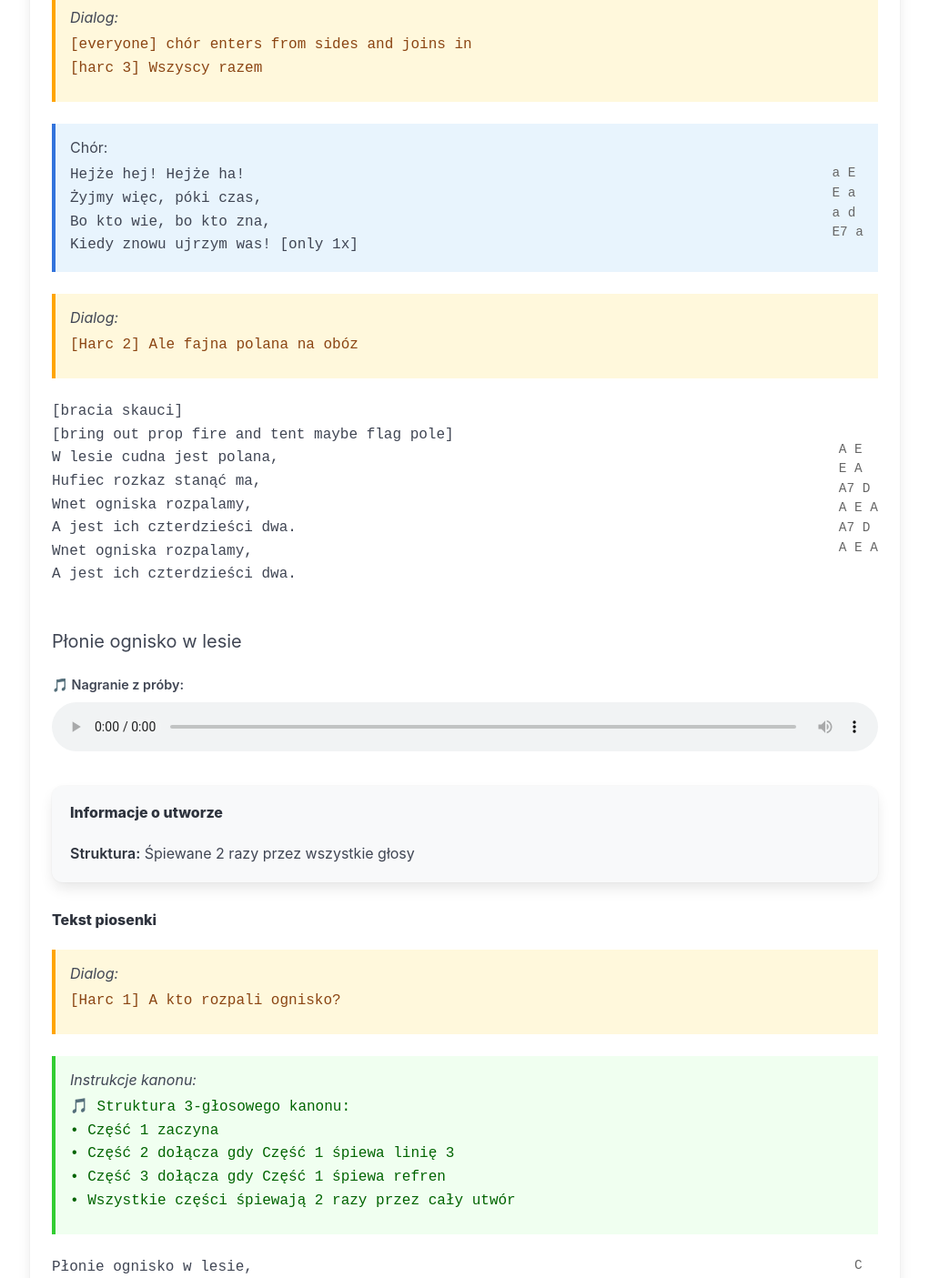
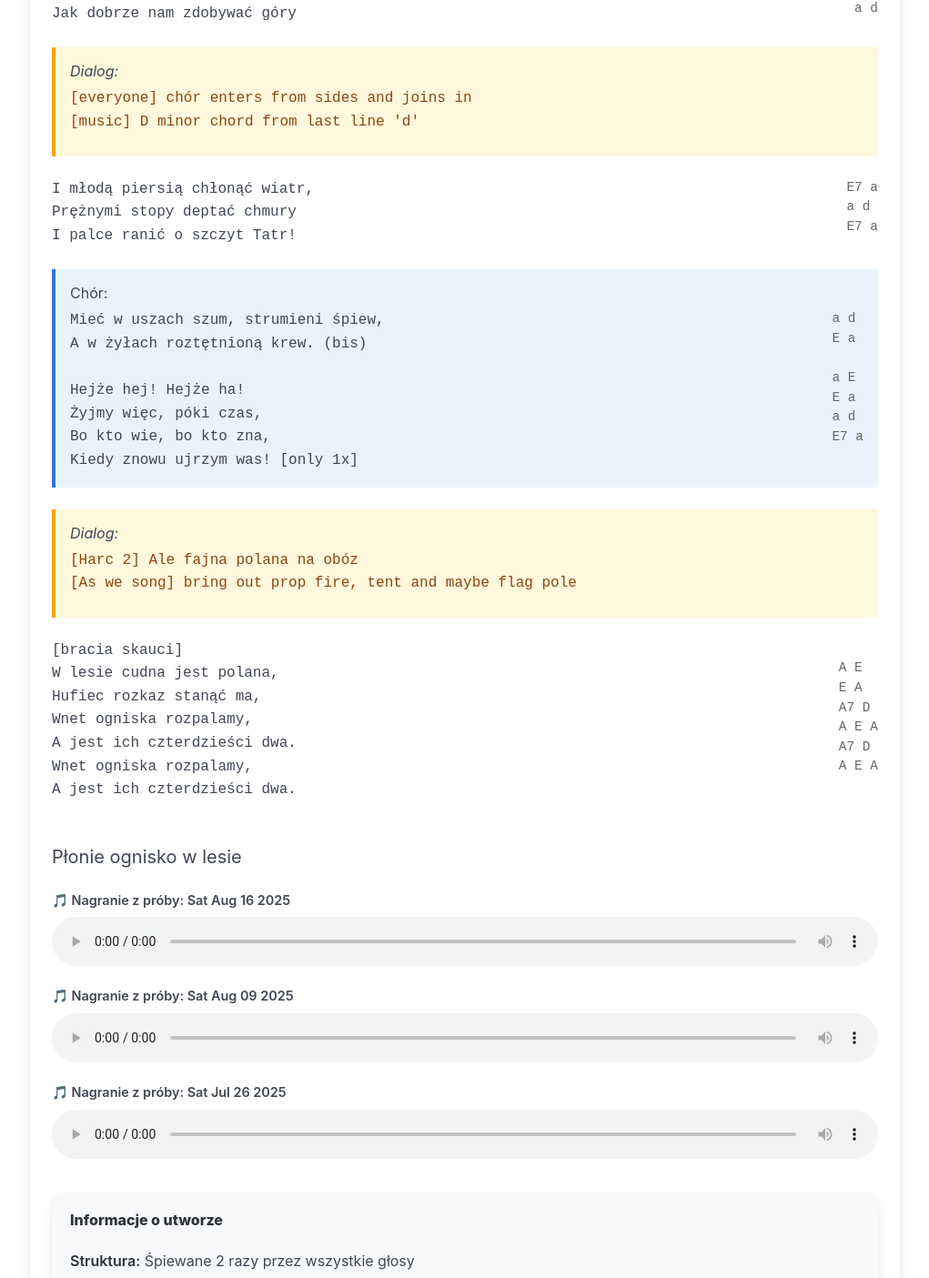
Before and after one commit to saramic/kch-blog, a Next.js app: page /song in a window 1280 px wide. Shown: the part 1018-2423 px from the top of the page at 91% size, without its empty margins (129-1150 px from the left). Built offline with nearby package versions, Linux system fonts and the light colour scheme.

Commit message:
More rehearsal recordings and fine tune text

```diff
--- a/app/song/page.tsx
+++ b/app/song/page.tsx
@@ -15,7 +15,7 @@ type Verse = {
 };
 type Song = {
   title: string;
-  rehearsalAudioUrl: string | null;
+  rehearsalAudioUrls: string[];
   audioUrl: string | null;
   info: Record<string, string>;
   verses: Verse[];
@@ -23,9 +23,12 @@ type Song = {
 
 const songsData = [
   {
-    title: "Jak dobrze nam bracia skauci",
-    rehearsalAudioUrl:
+    title: "Jak Dobrze Nam – Bracia Skauci",
+    rehearsalAudioUrls: [
+      "https://kch-au-site.s3.ap-southeast-2.amazonaws.com/20250816_proba_01_jak_dobrze_nam_bracia_skaucki.mp3",
+      "https://kch-au-site.s3.ap-southeast-2.amazonaws.com/20250809_proba_01_jak_dobrze_nam_bracia_skaucki.mp3",
       "https://kch-au-site.s3.ap-southeast-2.amazonaws.com/20250726_proba_01_jak_dobrze_nam_bracia_skauci.mp3",
+    ],
     audioUrl: null,
     info: {
       Gatunek: "Pieśń harcerska",
@@ -43,42 +46,44 @@ const songsData = [
       },
       {
         type: "verse" as const,
-        lines: [
-          "<harc 1 & 2>",
-          "Jak dobrze nam zdobywać góry",
-          "I młodą piersią chłonąć wiatr,",
-          "Prężnymi stopy deptać chmury",
-          "I palce ranić o szczyt Tatr!",
-        ],
-        chords: [[""], ["a", "d"], ["E7", "a"], ["a", "d"], ["E7", "a"]],
-      },
-      {
-        type: "verse" as const,
-        lines: [
-          "Mieć w uszach szum, strumieni śpiew,",
-          "A w żyłach roztętnioną krew. (bis)",
-        ],
-        chords: [
-          ["a", "d"],
-          ["E", "a"],
-        ],
+        lines: ["<harc 1 & 2>", "Jak dobrze nam zdobywać góry"],
+        chords: [[""], ["a", "d"]],
       },
       {
         type: "dialogue" as const,
         lines: [
           "[everyone] chór enters from sides and joins in",
-          "[harc 3] Wszyscy razem",
+          "[music] D minor chord from last line 'd'",
+        ],
+      },
+      {
+        type: "verse" as const,
+        lines: [
+          "I młodą piersią chłonąć wiatr,",
+          "Prężnymi stopy deptać chmury",
+          "I palce ranić o szczyt Tatr!",
+        ],
+        chords: [
+          ["E7", "a"],
+          ["a", "d"],
+          ["E7", "a"],
         ],
       },
       {
         type: "chorus" as const,
         lines: [
+          "Mieć w uszach szum, strumieni śpiew,",
+          "A w żyłach roztętnioną krew. (bis)",
+          "",
           "Hejże hej! Hejże ha!",
           "Żyjmy więc, póki czas,",
           "Bo kto wie, bo kto zna,",
           "Kiedy znowu ujrzym was! [only 1x]",
         ],
         chords: [
+          ["a", "d"],
+          ["E", "a"],
+          [],
           ["a", "E"],
           ["E", "a"],
           ["a", "d"],
@@ -87,13 +92,15 @@ const songsData = [
       },
       {
         type: "dialogue" as const,
-        lines: ["[Harc 2] Ale fajna polana na obóz"],
+        lines: [
+          "[Harc 2] Ale fajna polana na obóz",
+          "[As we song] bring out prop fire, tent and maybe flag pole",
+        ],
       },
       {
         type: "verse" as const,
         lines: [
           "[bracia skauci]",
-          "[bring out prop fire and tent maybe flag pole]",
           "W lesie cudna jest polana,",
           "Hufiec rozkaz stanąć ma,",
           "Wnet ogniska rozpalamy,",
@@ -102,8 +109,7 @@ const songsData = [
           "A jest ich czterdzieści dwa.",
         ],
         chords: [
-          [""],
-          [""],
+          [],
           ["A", "E"],
           ["E", "A"],
           ["A7", "D"],
@@ -116,8 +122,11 @@ const songsData = [
   },
   {
     title: "Płonie ognisko w lesie",
-    rehearsalAudioUrl:
+    rehearsalAudioUrls: [
+      "https://kch-au-site.s3.ap-southeast-2.amazonaws.com/20250816_proba_02_plonie_ognisko_w_lesie.mp3",
+      "https://kch-au-site.s3.ap-southeast-2.amazonaws.com/20250809_proba_02_plonie_ognisko_w_lesie.mp3",
       "https://kch-au-site.s3.ap-southeast-2.amazonaws.com/20250726_proba_02_plonie_ognisko_w_lesie.mp3",
+    ],
     audioUrl: null,
     info: {
       Struktura: "Śpiewane 2 razy przez wszystkie głosy",
@@ -131,10 +140,11 @@ const songsData = [
         type: "multi-part-timing",
         lines: [
           "🎵 Struktura 3-głosowego kanonu:",
-          "• Część 1 zaczyna",
-          "• Część 2 dołącza gdy Część 1 śpiewa linię 3",
-          "• Część 3 dołącza gdy Część 1 śpiewa refren",
-          "• Wszystkie części śpiewają 2 razy przez cały utwór",
+          "• All together once through",
+          "• Second time as follows",
+          "&nbsp;&nbsp; • Część 1 zaczyna - sing once and the verse a 2nd time",
+          "&nbsp;&nbsp; • Część 2 once through - when 1 is Przy ogniu...",
+          "&nbsp;&nbsp; • Część 3 once through - when 1 is Czuj or 2 is Przy...",
         ],
       },
       {
@@ -171,8 +181,11 @@ const songsData = [
   },
   {
     title: "Chusta, chusta, chusta",
-    rehearsalAudioUrl:
+    rehearsalAudioUrls: [
+      "https://kch-au-site.s3.ap-southeast-2.amazonaws.com/20250816_proba_03_chusta_chusta_chusta.mp3",
+      "https://kch-au-site.s3.ap-southeast-2.amazonaws.com/20250809_proba_03_chusta_chusta_chusta.mp3",
       "https://kch-au-site.s3.ap-southeast-2.amazonaws.com/20250726_proba_03_chusta_chusta_chusta.mp3",
+    ],
     audioUrl: null,
     info: {
       Gatunek: "Pieśń harcerska",
@@ -197,13 +210,7 @@ const songsData = [
           "Już siedemdziesiąt pięć lat,",
           "Harcerze tutaj są!",
         ],
-        chords: [
-          [""],
-          ["C", "C", "|", "C", "G7", "C"],
-          ["C", "G7", "|", "C", "G7"],
-          ["G7", "G7", "|", "d", "A7", "d"],
-          ["G7", "C", "|", "G7", "C"],
-        ],
+        chords: [[], ["C", "C"], ["C", "G7"], ["G7", "G7"], ["G7", "C"]],
       },
       {
         type: "refrain",
@@ -214,10 +221,10 @@ const songsData = [
           "Harcerze tutaj są!",
         ],
         chords: [
-          ["C", "C", "|", "C"],
-          ["C", "G7", "|", "G7"],
-          ["G7", "G7", "|", "G7", "d"],
-          ["G7", "C", "|", "G7", "C"],
+          ["C", "C"],
+          ["C", "G7"],
+          ["G7", "G7"],
+          ["G7", "C"],
         ],
       },
       {
@@ -263,6 +270,9 @@ const songsData = [
           "<3rd group Boys>",
           "Druh — mapy gubi",
           "Druh — zawsze błądzi!",
+          "[second time]",
+          "Druh — mapy gubi",
+          "Druh — zawsze błądzi!",
         ],
       },
       {
@@ -273,10 +283,6 @@ const songsData = [
         ],
       },
       {
-        type: "multi-part-simultaneous",
-        lines: ["🎵 [all at the same time] 🎵"],
-      },
-      {
         type: "verse",
         lines: [
           "[everybody]",
@@ -285,6 +291,10 @@ const songsData = [
           "Już siedemdziesiąt pięć lat,",
           "Harcerze tutaj są!",
         ],
+      },
+      {
+        type: "multi-part-simultaneous",
+        lines: ["🎵 [sing below parts 2 times] 🎵"],
       },
       {
         type: "multi-part",
@@ -321,12 +331,18 @@ const songsData = [
         ],
       },
       {
+        type: "multi-part-simultaneous",
+        lines: ["🛑 [EVERYONE STOP] 🛑"],
+      },
+      {
         type: "verse",
         lines: [
-          "[EVERHONE STOP]",
-          "[harcerz 3 continues solo]",
+          "[harc 3 continues solo]",
           "Druhno Basiu, lubimy Cię,",
           "Przy ognisku, przytulę",
+          "&nbsp;&nbsp; [harcerz 3 continues solo cutting off]",
+          "&nbsp;&nbsp; Druhno Basiu, lubimy Cię,",
+          "&nbsp;&nbsp; Przy ognisku, przytulę",
         ],
       },
       {
@@ -337,19 +353,8 @@ const songsData = [
         ],
       },
       {
-        type: "verse",
-        lines: [
-          "[harcerz 3 continues solo cutting off]",
-          "Druhno Basiu, lubimy Cię,",
-          "Przy ognisku, przytulę",
-        ],
-      },
-      {
         type: "multi-part-simultaneous",
-        lines: [
-          "🎵 [all at the same time - one last time] 🎵",
-          "first time all together normal, second time key change",
-        ],
+        lines: ["🎵 [all at the same time - one last time] 🎵"],
       },
       {
         type: "verse",
@@ -395,15 +400,35 @@ const songsData = [
           "Przy ognisku, przytulę",
         ],
       },
+      {
+        type: "verse",
+        lines: [
+          "[everybody and key change]",
+          "O, chusto, chusto, chusto",
+          "W Australii ja ją mam,",
+          "Już siedemdziesiąt pięć lat,",
+          "Harcerze tutaj są!",
+        ],
+      },
     ],
   },
   {
     title: "Góralskie Tango",
-    rehearsalAudioUrl:
+    rehearsalAudioUrls: [
+      "https://kch-au-site.s3.ap-southeast-2.amazonaws.com/20250816_proba_04_goralskie_tango.mp3",
+      "https://kch-au-site.s3.ap-southeast-2.amazonaws.com/20250809_proba_04_goralskie_tango.mp3",
       "https://kch-au-site.s3.ap-southeast-2.amazonaws.com/20250726_proba_04_goralskie_tango.mp3",
+    ],
     audioUrl: null, // No main recording yet
     info: {},
     verses: [
+      {
+        type: "dialogue",
+        lines: [
+          "[harc 4]",
+          "My harcerze z Podhala - wy górale, my górale a tera' Góralskie Tango",
+        ],
+      },
       {
         type: "verse",
         lines: [
@@ -488,8 +513,11 @@ const songsData = [
   },
   {
     title: "Maszeruje Podhale",
-    rehearsalAudioUrl:
+    rehearsalAudioUrls: [
+      "https://kch-au-site.s3.ap-southeast-2.amazonaws.com/20250816_proba_05_maszeruje_podhale.mp3",
+      "https://kch-au-site.s3.ap-southeast-2.amazonaws.com/20250809_proba_05_maszeruje_podhale.mp3",
       "https://kch-au-site.s3.ap-southeast-2.amazonaws.com/20250726_proba_05_maszeruje_podhale.mp3",
+    ],
     audioUrl:
       "https://kch-au-site.s3.ap-southeast-2.amazonaws.com/Maszeruje+Podhale.mp3",
     info: {
@@ -500,18 +528,27 @@ const songsData = [
     },
     verses: [
       {
+        type: "dialogue",
+        lines: [
+          "[harc 3]",
+          "Harcerstwo Podhala z Melbourne, juź maszeruje 75 lat, a tu nasza piosenka",
+        ],
+      },
+      {
         type: "verse",
         lines: [
+          "",
           "Maszeruje &ldquo;Podhale&rdquo;, maszeruje",
           "Maszeruje drogami wzdłuż i w szerz",
           "I z piosenką na ustach powędruje",
           "Do rodaków rozsianych tutaj rzesz",
         ],
         chords: [
-          ["G (capo 5th fret) | F"],
+          ["C – D – G"],
+          ["G | F or G capo 5th to drop"],
           ["G"],
-          ["a (capo 5th fret) | a"],
-          ["a"],
+          ["a | d"],
+          ["D", "G", "|"],
         ],
       },
       {
@@ -547,7 +584,7 @@ const songsData = [
           "By w Australii o Kraju głosić wieści",
           "Bo w piosence ukryty urok jest",
         ],
-        chords: [["F"], ["F"], ["g"], ["g"]],
+        chords: [["G"], ["G"], ["a"], ["D", "G"]],
       },
       {
         type: "verse",
@@ -557,7 +594,7 @@ const songsData = [
           "I z piosenką na ustach powędruje",
           "Do rodaków rozsianych tutaj rzesz",
         ],
-        chords: [["F"], ["F"], ["g"], ["g"]],
+        chords: [["G"], ["G"], ["a"], ["D", "G"]],
       },
       {
         type: "refrain",
@@ -572,6 +609,18 @@ const songsData = [
           ["C", "G"],
           ["C", "G"],
           ["C", "-", "C", "-", "D", "-", "G"],
+        ],
+      },
+      {
+        type: "dialogue",
+        lines: ["[harc 3]", "Lewo zwrot - naprzód marsz"],
+      },
+      {
+        type: "refrain",
+        lines: [
+          "[marching to]",
+          "Lewa, lewa, Podhale w Melbourne śpiewa!",
+          "Lewa, lewa, Podhale w Melbourne śpiewa!",
         ],
       },
     ],
@@ -743,6 +792,17 @@ export default async function Page() {
     );
   };
 
+  const songDateFromName = (songUrl: string): string => {
+    const match = songUrl.match(/20\d{6}/);
+    const [year, month, day] = [
+      match[0].slice(0, 4),
+      match[0].slice(4, 6),
+      match[0].slice(6, 8),
+    ];
+    const date = new Date(`${year}-${month}-${day}`);
+    return date.toDateString();
+  };
+
   const renderSong = (song: Song, songIndex: number) => {
     return (
       <div
@@ -753,20 +813,20 @@ export default async function Page() {
         <h3 className="subtitle is-5">{song.title}</h3>
 
         {/* Rehearsal Audio */}
-        {song.rehearsalAudioUrl && (
-          <div className="media-player" style={{ marginBottom: "1rem" }}>
+        {song.rehearsalAudioUrls.map((rehearsalAudioUrl) => (
+          <div key={rehearsalAudioUrl} className="media-player" style={{ marginBottom: "1rem" }}>
             <p
               className="has-text-weight-semibold"
               style={{ fontSize: "0.9rem", marginBottom: "0.5rem" }}
             >
-              🎵 Nagranie z próby:
+              🎵 Nagranie z próby: {songDateFromName(rehearsalAudioUrl)}
             </p>
             <audio controls className="audio-player" style={{ width: "100%" }}>
-              <source src={song.rehearsalAudioUrl} type="audio/mpeg" />
+              <source src={rehearsalAudioUrl} type="audio/mpeg" />
               Your browser does not support the audio element.
             </audio>
           </div>
-        )}
+        ))}
 
         {/* Main Audio */}
         {song.audioUrl && (
@@ -797,14 +857,13 @@ export default async function Page() {
               ))}
             </div>
           )}
-
+        </div>
         {/* Lyrics */}
         <div className="lyrics" style={{ marginTop: "2rem" }}>
           <h4 className="title is-6">Tekst piosenki</h4>
           {song.verses.map((verse: Verse, index: number) =>
             renderVerse(verse, index)
           )}
-          </div>
         </div>
       </div>
     );
@@ -820,8 +879,7 @@ export default async function Page() {
 
             {/* Songs with lyrics */}
             <div style={{ marginTop: "2rem" }}>
-              {songsData
-                .map((song, index) => renderSong(song, index))}
+              {songsData.map((song, index) => renderSong(song, index))}
             </div>
           </div>
         </div>
```
Lines whose indentation alone changed are shown as unchanged.
